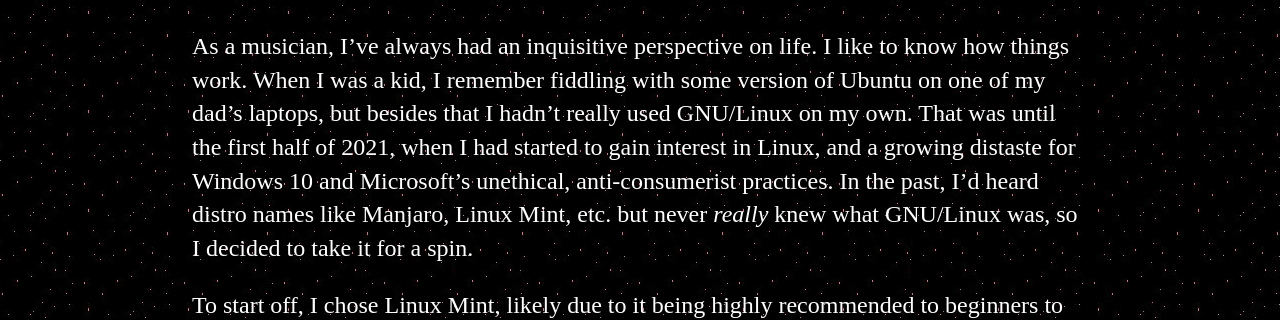
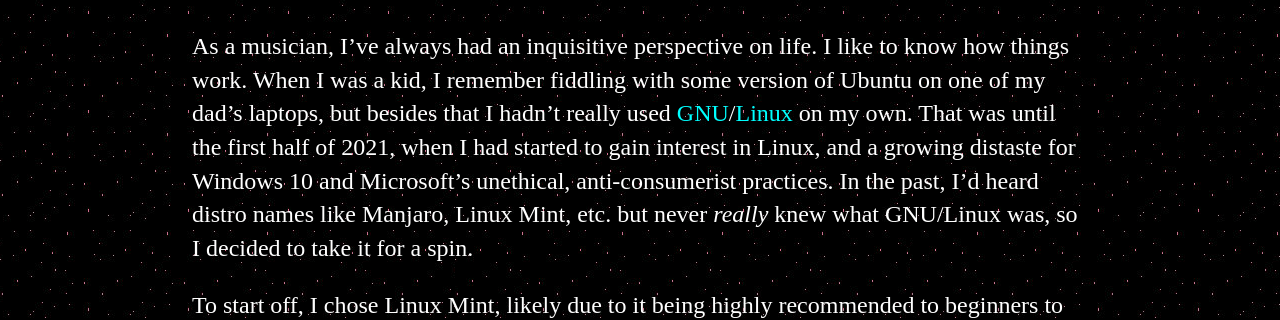
Before and after one commit to whiteVHS/whiteVHS.github.io, a Jekyll site: the page built from _posts/2022-10-24-my-1st-year-with-gnu-linux.md, in a window 1280 px wide and 900 px high. Shown: the part 404-724 px from the top of the window. Built offline with Jekyll 4.4.1, drawn with Linux system fonts in a browser that asks for light colours; part of the change alters nothing that is shown.

```diff
--- a/_posts/2022-10-24-my-1st-year-with-gnu-linux.md
+++ b/_posts/2022-10-24-my-1st-year-with-gnu-linux.md
@@ -4,7 +4,7 @@ title: My 1st year with GNU/Linux
 date: 2022-10-24
 ---
 
-As a musician, I've always had an inquisitive perspective on life. I like to know how things work. When I was a kid, I remember fiddling with some version of Ubuntu on one of my dad's laptops, but besides that I hadn't really used GNU/Linux on my own.
+As a musician, I've always had an inquisitive perspective on life. I like to know how things work. When I was a kid, I remember fiddling with some version of Ubuntu on one of my dad's laptops, but besides that I hadn't really used [GNU](https://gnu.org)/[Linux](https://www.kernel.org/) on my own.
 That was until the first half of 2021, when I had started to gain interest in Linux, and a growing distaste for Windows 10 and Microsoft's unethical, anti-consumerist practices.
 In the past, I'd heard distro names like Manjaro, Linux Mint, etc. but never *really* knew what GNU/Linux was, so I decided to take it for a spin.
 
```
